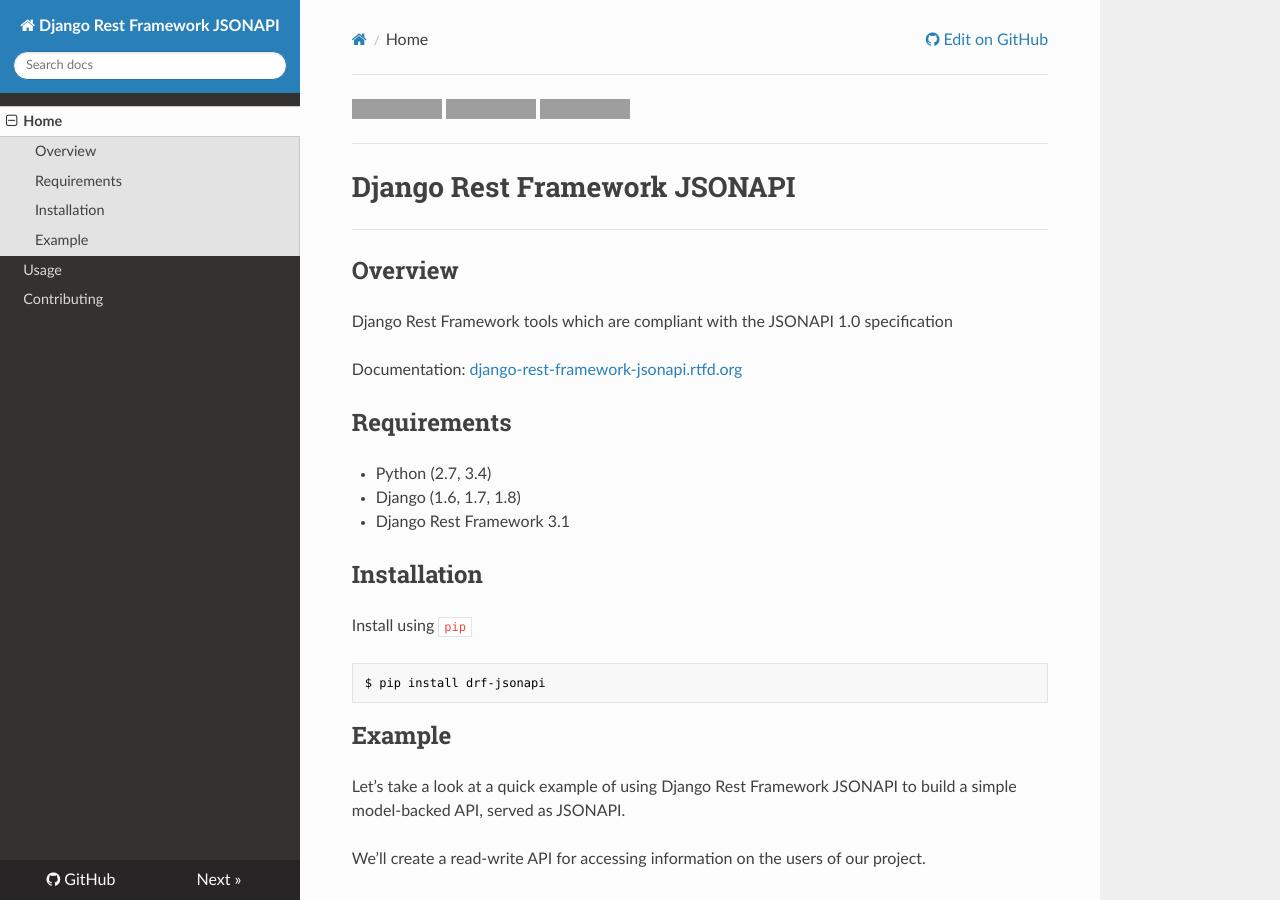
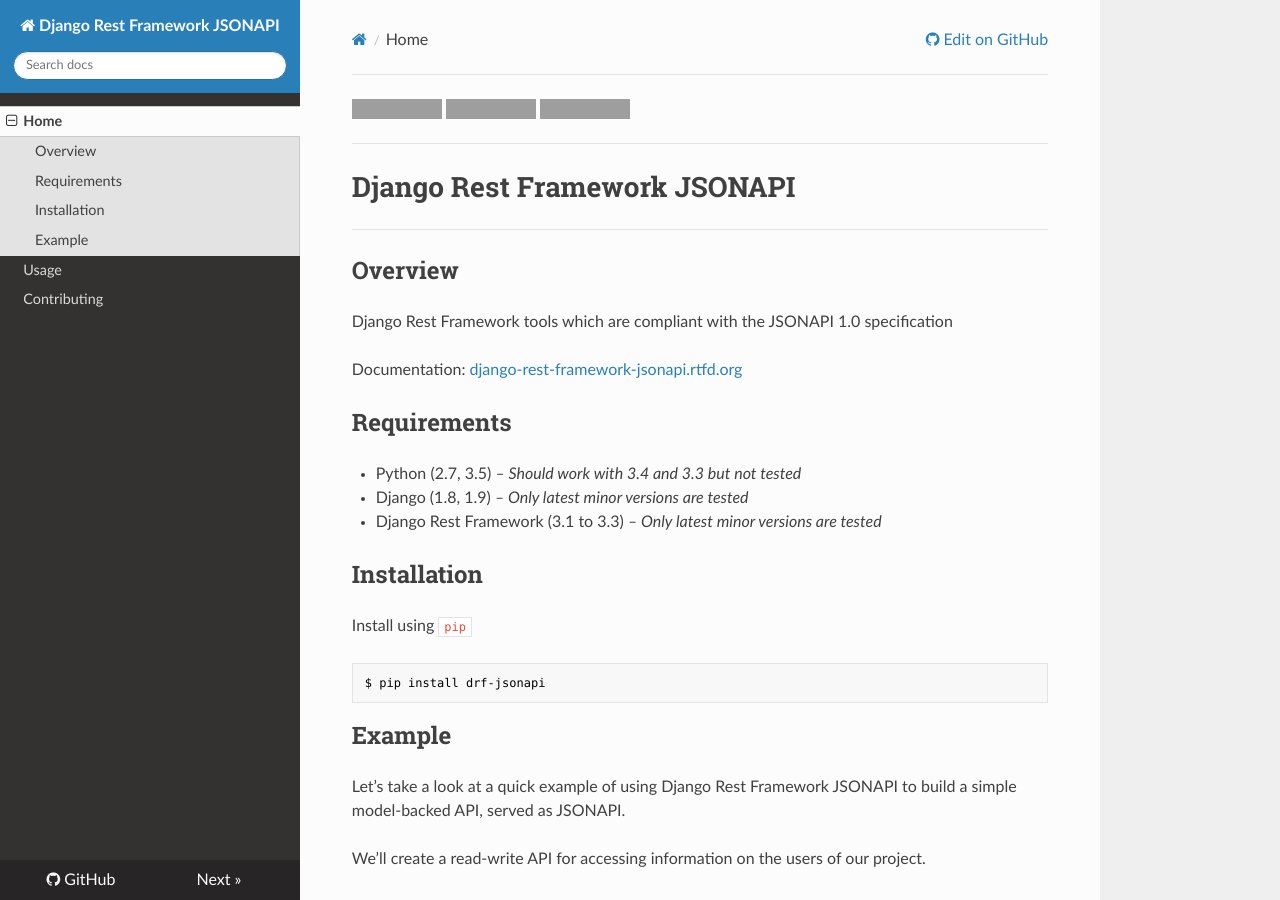
Before and after one commit to naeka/django-rest-framework-jsonapi, an MkDocs documentation site: the page built from docs/index.md, in a window 1280 px wide and 900 px high. Built offline with MkDocs 1.6.1, drawn with Linux system fonts in a browser that asks for light colours; nearby versions of some CDN libraries; old or Windows-style settings are respelled for this version of MkDocs; grey boxes are pictures that could not be loaded.

```diff
--- a/docs/index.md
+++ b/docs/index.md
@@ -24,9 +24,9 @@ Documentation: [django-rest-framework-jsonapi.rtfd.org](http://django-rest-frame
 
 ## Requirements
 
-* Python (2.7, 3.4)
-* Django (1.6, 1.7, 1.8)
-* Django Rest Framework 3.1
+* Python (2.7, 3.5) *-- Should work with 3.4 and 3.3 but not tested*
+* Django (1.8, 1.9) *-- Only latest minor versions are tested*
+* Django Rest Framework (3.1 to 3.3) *-- Only latest minor versions are tested*
 
 ## Installation
 
```
Also changed, not shown: .travis.yml (+8 -8 lines).
